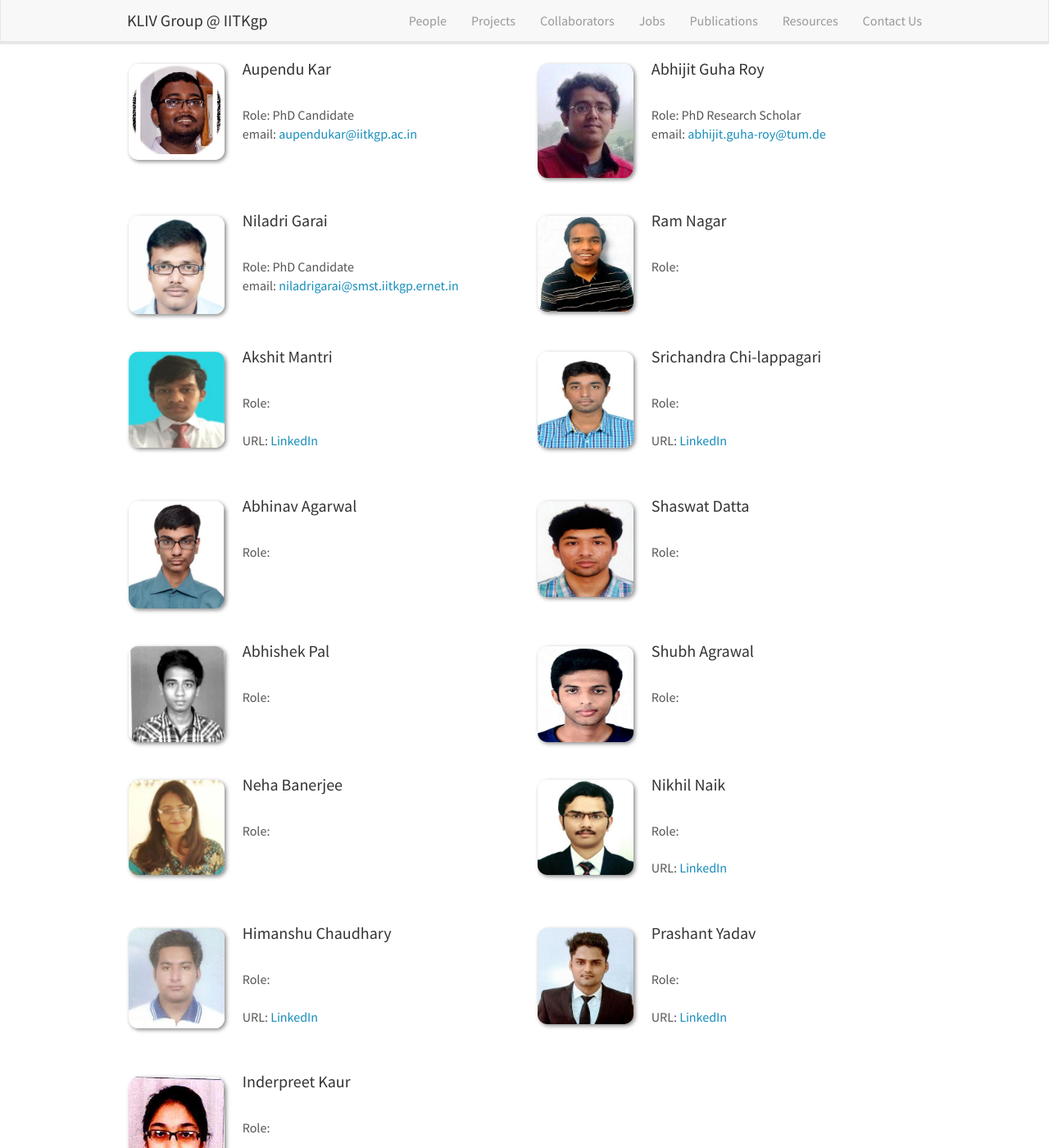
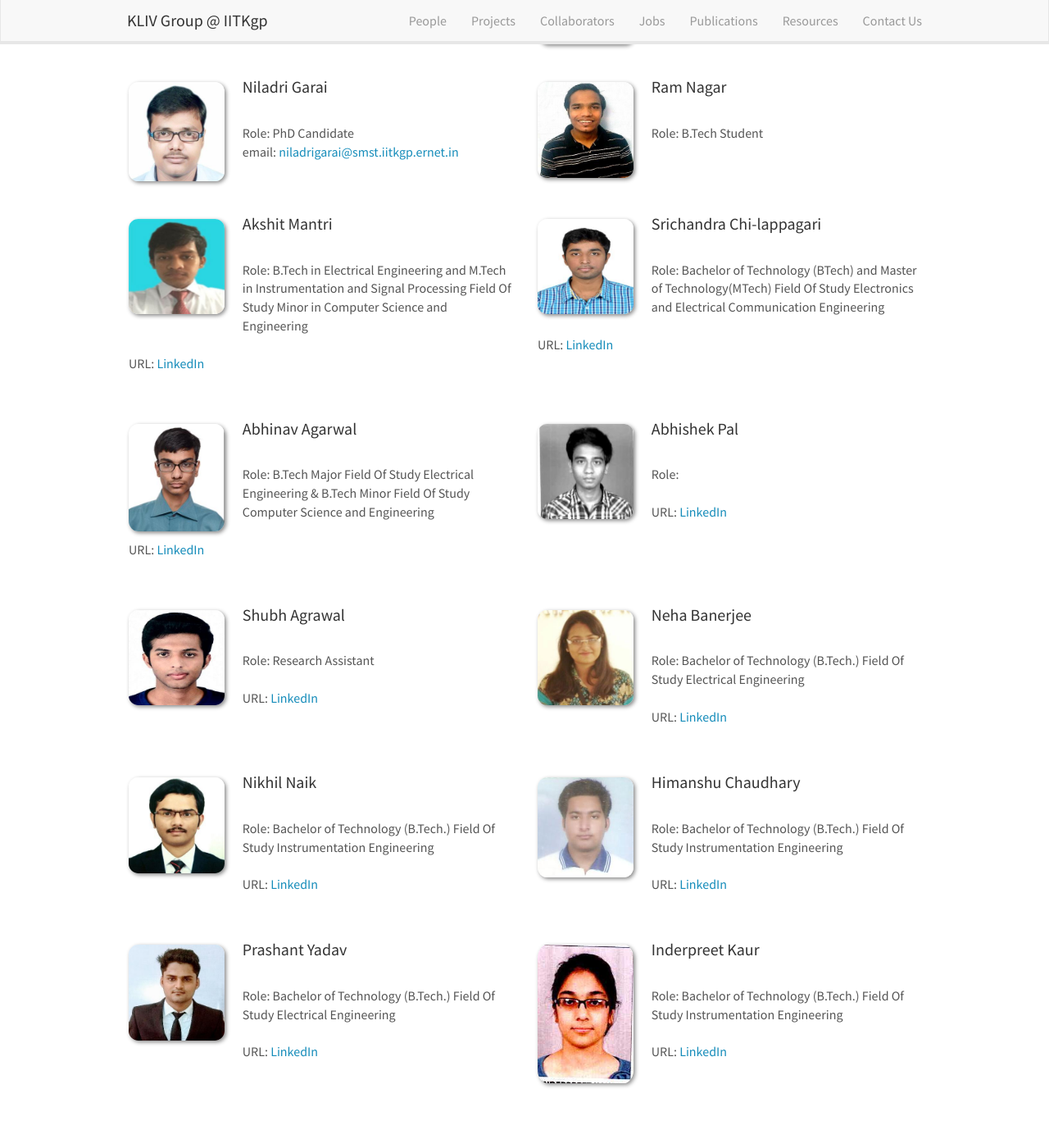
Before and after one commit to iitkliv/tempsite, a Jekyll site: the page built from _pages/alumni.md, in a window 1280 px wide and 1400 px high, scrolled down 241 px. Shown: the whole window at 82% size. Built offline with Jekyll 4.4.1, drawn with Linux system fonts in a browser that asks for light colours; nearby versions of some CDN libraries; some of the changed text lies outside the part shown.

Commit message:
people/alumni database updated

```diff
--- a/_data/people.yml
+++ b/_data/people.yml
@@ -1,6 +1,6 @@
 - name: Dr. Debdoot Sheet
   photo: ds.jpg
-  info: Head & Principal Investigator (PI) of KLIV Group
+  info: Principal Investigator (PI) of KLIV Group
   email: debdoot@ee.iitkgp.ac.in
   description:
     - Assistant Professor, Department of Electrical Engineering, IIT Kharagpur
@@ -27,12 +27,38 @@
     - M.Tech in Medical imaging and image analysis from IIT Kharagpur
   type: member
 
+- name: Debarghya China
+  photo: dc.jpg
+  info: PhD Candidate
+  email: debarghyachina@gmail.com
+  description:
+    - MTech in Mechatronics Engineering from NITTTR Kolkata
+    - <a href="https://www.linkedin.com/in/debarghya-china-2a637aba/"> LinkedIn </a>
+  type: member
+
+- name: Kaushik Das
+  photo: kd.jpg
+  info: PhD Candidate
+  email: imkausikdas@gmail.com
+  description:
+    - MTech from IIT Kharagpur
+  type: member
+
 - name: Rachana Sathish
   photo: rs.jpg
   info: PhD Candidate
   email: rachana.sathish@iitkgp.ac.in
   description:
     - M.Tech, IIT Kharagpur
+  type: member
+
+- name: Srinivas Maddimsetti
+  photo: sm.png
+  info: Research Scholar (Ph.D)
+  email: msrinivas@iitkgp.ac.in
+  description:
+    - M.Tech in Visual Information Processing and Embedded Systems from ECE Dept., IIT Kharagpur
+    - B.Tech in ECE from Andhra University.
   type: member
 
 - name: Ayan Das
@@ -44,14 +70,6 @@
     - <a href="https://dasayan05.github.io/"> Personal Site </a>
   type: member
 
-- name: M Srinivas
-  photo: sm.png
-  info: Research Scholar (Ph.D)
-  email: msrinivas@iitkgp.ac.in
-  description:
-    - M.Tech in Visual Information Processing and Embedded Systems from ECE Dept., IIT Kharagpur
-    - B.Tech in ECE from Andhra University.
-  type: member
 
 - name: This could be You !
   photo: phman.jpg
@@ -60,23 +78,6 @@
   description:
     - See the vacancy list
   type: member
-
-- name: Kaushik Das
-  photo: kd.jpg
-  info: PhD Candidate
-  email: imkausikdas@gmail.com
-  description:
-    - MTech from IIT Kharagpur
-  type: alumni
-
-- name: Debarghya China
-  photo: dc.jpg
-  info: PhD Candidate
-  email: debarghyachina@gmail.com
-  description:
-    - MTech in Mechatronics Engineering from NITTTR Kolkata
-    - <a href="https://www.linkedin.com/in/debarghya-china-2a637aba/"> LinkedIn </a>
-  type: alumni
 
 - name: Aupendu Kar
   photo: ak.png
@@ -93,7 +94,7 @@
   info: PhD Research Scholar
   email: abhijit.guha-roy@tum.de
   description:
-
+    -
   type: alumni
 
 - name: Niladri Garai
@@ -101,21 +102,21 @@
   info: PhD Candidate
   email: niladrigarai@smst.iitkgp.ernet.in
   description:
-
+    -
   type: alumni
 
 - name: Ram Nagar
   photo: ramnagar.jpg
-  info:
+  info: B.Tech Student
   email:
   url:
   description:
-
+    -
   type: alumni
 
 - name: Akshit Mantri
   photo: akshit.jpg
-  info:
+  info: B.Tech in Electrical Engineering and M.Tech in Instrumentation and Signal Processing Field Of Study Minor in Computer Science and Engineering
   email:
   url: https://in.linkedin.com/in/akshit-mantri-327a5b101
   description:
@@ -124,7 +125,7 @@
 
 - name: Srichandra Chi-lappagari
   photo: srichanda.jpg
-  info:
+  info: Bachelor of Technology (BTech) and Master of Technology(MTech) Field Of Study Electronics and Electrical Communication Engineering
   email:
   url: https://in.linkedin.com/in/srichandra-chilappagari
   description:
@@ -133,18 +134,9 @@
 
 - name: Abhinav Agarwal
   photo: avinav.jpg
-  info:
+  info: B.Tech Major Field Of Study Electrical Engineering & B.Tech Minor Field Of Study Computer Science and Engineering
   email:
-  url:
-  description:
-
-  type: alumni
-
-- name: Shaswat Datta
-  photo: saswat.jpg
-  info:
-  email:
-  url:
+  url: linkedin.com/in/abhinav-aggarwal-ab7331119
   description:
 
   type: alumni
@@ -153,32 +145,32 @@
   photo: avishek.jpg
   info:
   email:
-  url:
+  url: https://in.linkedin.com/in/abhishek-pal-22672142
   description:
 
   type: alumni
 
 - name: Shubh Agrawal
   photo: shubh.jpg
-  info:
+  info: Research Assistant
   email:
-  url:
+  url: https://www.linkedin.com/in/shubh-agrawal111/?trk=public-profile-join-page
   description:
 
   type: alumni
 
 - name: Neha Banerjee
   photo: neha.jpg
-  info:
+  info: Bachelor of Technology (B.Tech.) Field Of Study Electrical Engineering
   email:
-  url:
+  url: https://in.linkedin.com/in/nehabanerjeeiit
   description:
 
   type: alumni
 
 - name: Nikhil Naik
   photo: nikhil.jpg
-  info:
+  info: Bachelor of Technology (B.Tech.) Field Of Study Instrumentation Engineering
   email:
   url: https://www.linkedin.com/in/nikhilvnaik
   description:
@@ -187,7 +179,7 @@
 
 - name: Himanshu Chaudhary
   photo: hs.jpg
-  info:
+  info: Bachelor of Technology (B.Tech.) Field Of Study Instrumentation Engineering
   email:
   url: https://in.linkedin.com/in/himanshu-chaudhary-688097b7
   description:
@@ -196,7 +188,7 @@
 
 - name: Prashant Yadav
   photo: py.jpg
-  info:
+  info: Bachelor of Technology (B.Tech.) Field Of Study Electrical Engineering
   email:
   url: https://www.linkedin.com/in/prashant-yadav-63b465a0
   description:
@@ -205,9 +197,54 @@
 
 - name: Inderpreet Kaur
   photo: ik.jpg
-  info:
+  info: Bachelor of Technology (B.Tech.) Field Of Study Instrumentation Engineering
   email:
   url: https://in.linkedin.com/in/inderpreet15
   description:
 
   type: alumni
+
+- name: Sumanth Nandamuri
+  photo: sumanth.jpg
+  info: Dual Degree
+  email:  sumanthnandamuri99@gmail.com
+  url: https://in.linkedin.com/in/nandamuri-hari-naga-sumanth-8b6b19135
+  description:
+
+  type: undergrad
+
+- name: Saketh Singh
+  photo: saket.jpg
+  info:  Dual Degree
+  email: saketsingh019@gmail.com
+  url: https://in.linkedin.com/in/saket-singh-b04205112
+  description:
+
+  type: undergrad
+
+- name: Anand Mooga
+  photo: anand.jpg
+  info:  Bachelor of Technology (B.Tech.) Field Of Study Electrical Engineering
+  email: anandmooga2@gmail.com
+  url: https://in.linkedin.com/in/anandmooga
+  description:
+
+  type: undergrad
+
+- name: Rahul Raj
+  photo: rahulraj.png
+  info:  Bachelor of Technology (B.Tech.) Field Of Study Electrical Engineering
+  email: rahul361raj@gmail.com
+  url:
+  description:
+
+  type: undergrad
+
+- name: Apoorv Balde
+  photo: apoorv.jpg
+  info:  Bachelor of Technology (B.Tech.) Field Of Study Electrical Engineering
+  email:
+  url:
+  description:
+
+  type: undergrad
```
Also changed, not shown: images/teampic/anand.jpg (added), images/teampic/apoorv.jpg (added), images/teampic/rahulraj.png (added), images/teampic/saket.jpg (added), images/teampic/sumanth.jpg (added).
